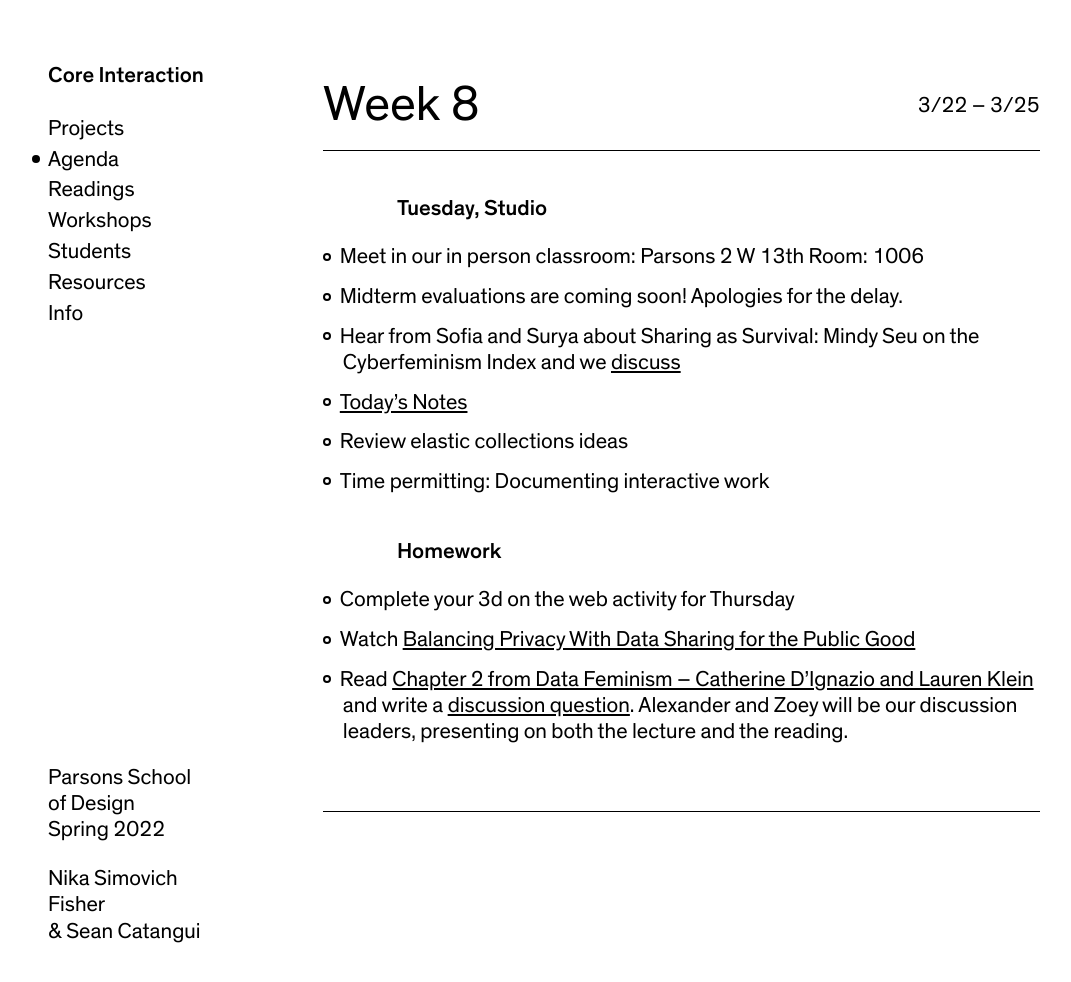
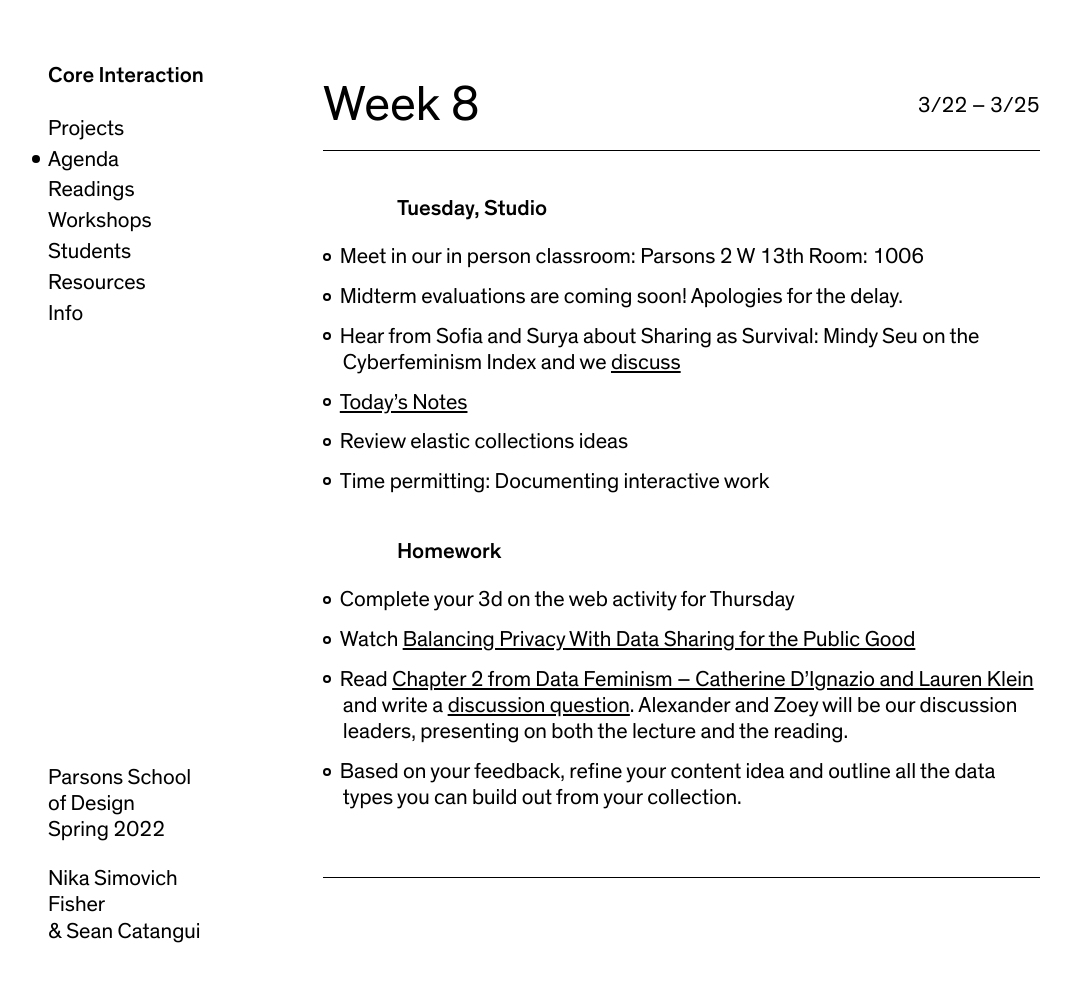
Before and after one commit to nikasimovich/cis22, a Jekyll site: the page built from _agendas/week-8.md, in a window 1280 px wide and 1004 px high. Shown: the top 982 px of the window, without its empty margins (12-1083 px from the left). Built offline with Jekyll 4.4.1, drawn with Linux system fonts in a browser that asks for light colours.

Commit message:
Add detail for hw

```diff
--- a/_agendas/week-8.md
+++ b/_agendas/week-8.md
@@ -22,5 +22,6 @@ summary:          Elastic Collections development, Documenting Interactive Work,
 - Complete your 3d on the web activity for Thursday
 - Watch [Balancing Privacy With Data Sharing for the Public Good](https://vimeo.com/showcase/8025633/video/518426783)
 - Read [Chapter 2 from Data Feminism – Catherine D'Ignazio and Lauren Klein](https://data-feminism.mitpress.mit.edu/pub/ei7cogfn/release/2?readingCollection=0cd867ef) and write a [discussion question](https://paper.dropbox.com/doc/Parsons-Core-Interaction-S22-Reading-Reflections--BbijzYVKqjMLwKGisVu2d~FfAQ-xcAaUIV4Syfp3zmAR7IMi). Alexander and Zoey will be our discussion leaders, presenting on both the lecture and the reading.
+- Based on your feedback, refine your content idea and outline all the data types you can build out from your collection.
 
 ---
```
